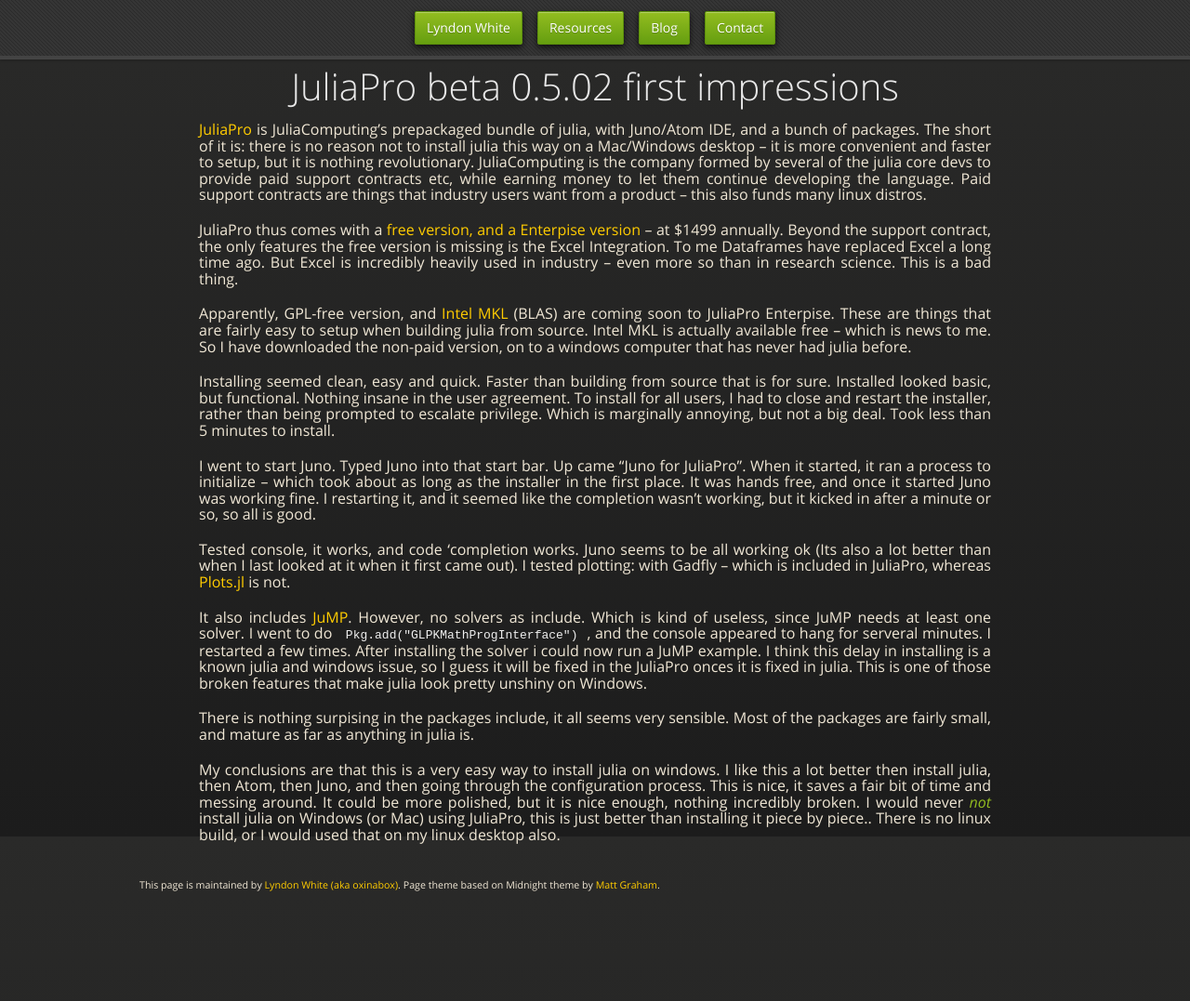
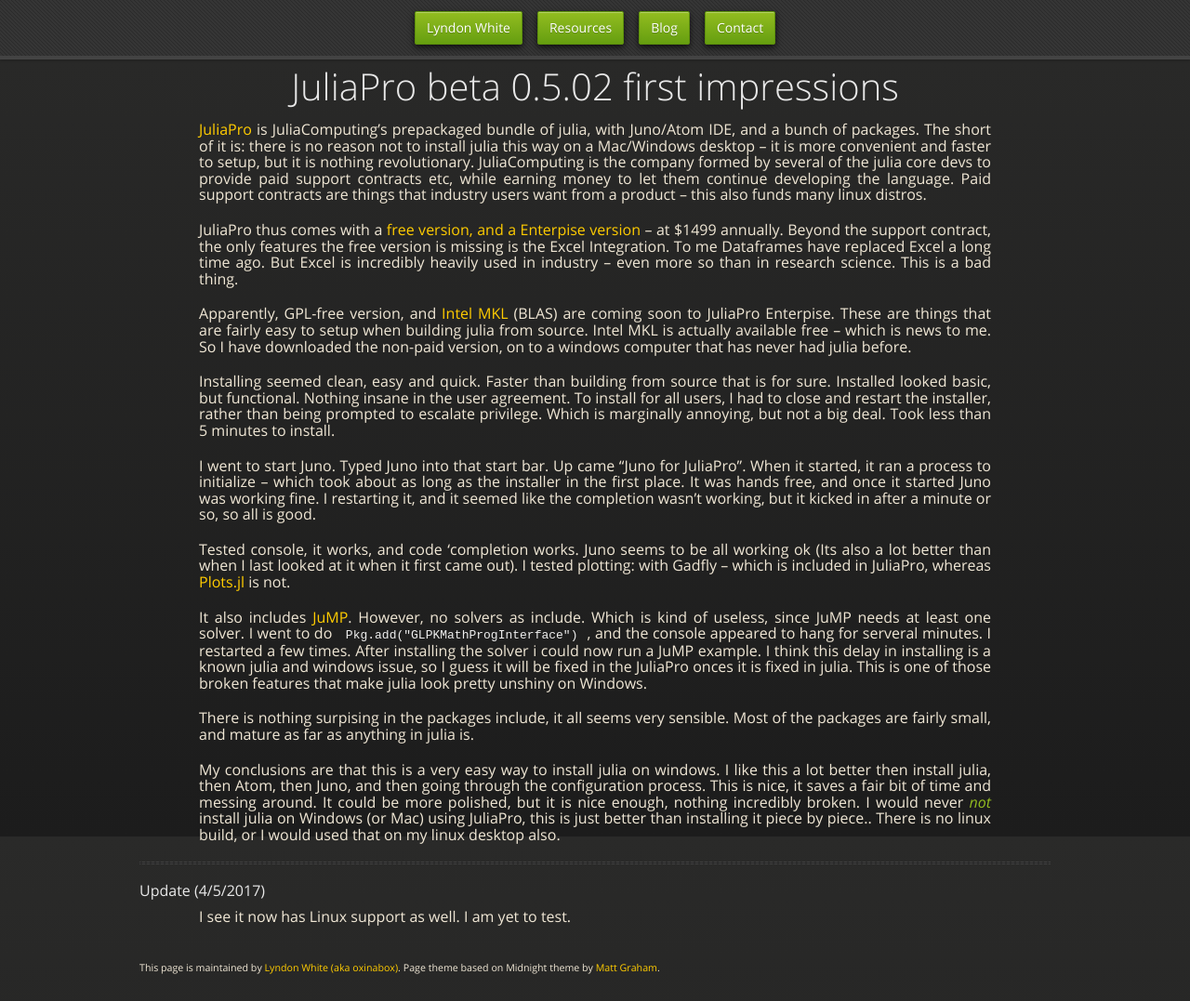
Before and after one commit to oxinabox/oxinabox.github.io, a Jekyll site: the page built from _posts/2017-01-19-JuliaPro-first-impressions.md, in a window 1280 px wide and 1077 px high. Shown: the whole window at 93% size. Built offline with Jekyll 4.4.1, drawn with Linux system fonts in a browser that asks for light colours; nearby versions of some CDN libraries; some web fonts are replaced.

Commit message:
=Update post

```diff
--- a/_posts/2017-01-19-JuliaPro-first-impressions.md
+++ b/_posts/2017-01-19-JuliaPro-first-impressions.md
@@ -32,3 +32,9 @@
 it all seems very sensible. Most of the packages are fairly small, and mature as far as anything in julia is.
 
 My conclusions are that this is a very easy way to install julia on windows. I like this a lot better then install julia, then Atom, then Juno, and then going through the configuration process. This is nice, it saves a fair bit of time and messing around. It could be more polished, but it is nice enough, nothing incredibly broken. I would never *not* install julia on Windows (or Mac) using JuliaPro, this is just better than installing it piece by piece.. There is no linux build, or I would used that on my linux desktop also.
+
+---
+
+#### Update (4/5/2017)
+I see it now has Linux support as well.
+I am yet to test.
```
